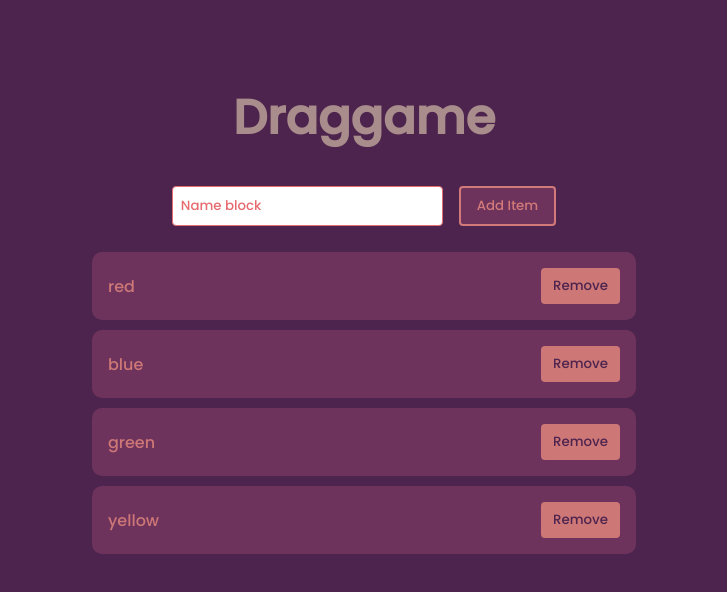
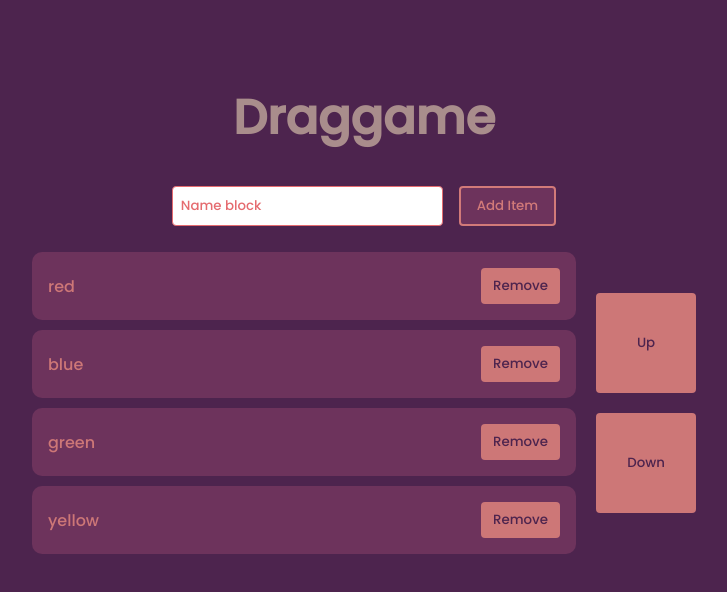
Before and after one commit to Morghot2/Draggame, a React (Vite) app: page / in a window 1280 px wide. Shown: the top 592 px of the page, without its empty margins (276-1003 px from the left). Built offline with nearby package versions, Linux system fonts and the light colour scheme.

Commit message:
DG-000004: added buttons for moving blocks

```diff
--- a/index.html
+++ b/index.html
@@ -11,7 +11,7 @@
     <meta name="viewport" content="width=device-width, initial-scale=1.0" />
     <title>Draggame</title>
   </head>
-  <body style="margin: 0; padding: 0">
+  <body style="margin: 0; padding: 0; background-color: #4d244e">
     <div id="root"></div>
     <script type="module" src="/src/main.tsx"></script>
   </body>
--- a/src/components/DraggableBlockList/Blocks/Blocks.styles.ts
+++ b/src/components/DraggableBlockList/Blocks/Blocks.styles.ts
@@ -1,10 +1,17 @@
-import styled from 'styled-components';
+import styled, { css } from 'styled-components';
+
+const BlockListWrapper = styled.div`
+  display: flex;
+  flex-direction: row;
+  align-items: center;
+  justify-content: center;
+`;
 
 const BlocksList = styled.ul`
   padding-inline-start: 0px;
 `;
 
-const BlockItem = styled.li`
+const BlockItem = styled.li<{ $selected: boolean }>`
   padding: 16px;
   margin: 10px 0px;
   color: #cd7777;
@@ -17,6 +24,12 @@ const BlockItem = styled.li`
   flex-wrap: wrap;
   font-family: 'Poppins', sans-serif;
   font-family: Poppins;
+  ${({ $selected }) =>
+    $selected &&
+    css`
+      border: 2px solid #cd7777;
+      box-shadow: 0px 0px 10px 0px #cd7777;
+    `}
 `;
 
 const RemoveButton = styled.button`
@@ -36,4 +49,40 @@ const RemoveButton = styled.button`
   transition: background-color 0.2s ease-in-out;
 `;
 
-export { BlocksList, BlockItem, RemoveButton };
+const MoveButtonsWrapper = styled.div`
+  display: flex;
+  flex-direction: column;
+  align-items: center;
+  justify-content: center;
+  margin-left: 20px;
+  gap: 20px;
+`;
+
+const MoveButton = styled.button`
+  font-family: 'Poppins', sans-serif;
+  font-family: Poppins;
+  padding: 8px 12px;
+  border: none;
+  background-color: #cd7777;
+  border-radius: 4px;
+  cursor: pointer;
+  color: #4d244e;
+  width: 100px;
+  height: 100px;
+
+  &:hover {
+    background-color: #6d335c;
+    color: #cd7777;
+    border: 2px solid #cd7777;
+  }
+  transition: background-color 0.2s ease-in-out;
+`;
+
+export {
+  BlocksList,
+  BlockItem,
+  RemoveButton,
+  MoveButton,
+  MoveButtonsWrapper,
+  BlockListWrapper,
+};
--- a/src/components/DraggableBlockList/Blocks/Blocks.tsx
+++ b/src/components/DraggableBlockList/Blocks/Blocks.tsx
@@ -1,13 +1,24 @@
+import { useState } from 'react';
 import {
   DragDropContext,
   Droppable,
   Draggable,
   DropResult,
 } from '@hello-pangea/dnd';
-import { BlocksList, BlockItem, RemoveButton } from './Blocks.styles';
+import {
+  BlocksList,
+  BlockItem,
+  RemoveButton,
+  MoveButton,
+  BlockListWrapper,
+  MoveButtonsWrapper,
+} from './Blocks.styles';
 import { BlockListProps } from '../DraggableBlockList.utils';
 
 export const Blocks = ({ blocks, setBlocks }: BlockListProps) => {
+  const [selectedBlockIndex, setSelectedBlockIndex] = useState<number | null>(
+    null,
+  );
   const handleRemoveBlock = (id: string) => {
     const updatedBlocks = blocks.filter(block => block.id !== id);
     setBlocks(updatedBlocks);
@@ -21,7 +32,30 @@ export const Blocks = ({ blocks, setBlocks }: BlockListProps) => {
     items.splice(result.destination.index, 0, reorderedItem);
     setBlocks(items);
   };
+
+  const moveItem = (currentIndex: number, targetIndex: number) => {
+    const newBlocks = [...blocks];
+    const item = newBlocks.splice(currentIndex, 1)[0];
+    newBlocks.splice(targetIndex, 0, item);
+    setBlocks(newBlocks);
+    setSelectedBlockIndex(targetIndex);
+  };
+
+  const handleMoveUp = () => {
+    if (selectedBlockIndex !== null && selectedBlockIndex > 0) {
+      moveItem(selectedBlockIndex, selectedBlockIndex - 1);
+    }
+  };
+
+  const handleMoveDown = () => {
+    if (selectedBlockIndex !== null && selectedBlockIndex < blocks.length - 1) {
+      moveItem(selectedBlockIndex, selectedBlockIndex + 1);
+    }
+  };
+
+  const showButtons = blocks.length >= 2;
   return (
+    <BlockListWrapper>
       <DragDropContext onDragEnd={handleOnDragEnd}>
         <Droppable droppableId="droppable">
           {provided => (
@@ -33,6 +67,8 @@ export const Blocks = ({ blocks, setBlocks }: BlockListProps) => {
                       ref={provided.innerRef}
                       {...provided.draggableProps}
                       {...provided.dragHandleProps}
+                      $selected={selectedBlockIndex === index}
+                      onClick={() => setSelectedBlockIndex(index)}
                     >
                       {name}
                       <RemoveButton onClick={() => handleRemoveBlock(id)}>
@@ -47,5 +83,22 @@ export const Blocks = ({ blocks, setBlocks }: BlockListProps) => {
           )}
         </Droppable>
       </DragDropContext>
+      {showButtons && (
+        <MoveButtonsWrapper>
+          <MoveButton
+            onClick={handleMoveUp}
+            disabled={selectedBlockIndex === 0}
+          >
+            Up
+          </MoveButton>
+          <MoveButton
+            onClick={handleMoveDown}
+            disabled={selectedBlockIndex === blocks.length - 1}
+          >
+            Down
+          </MoveButton>
+        </MoveButtonsWrapper>
+      )}
+    </BlockListWrapper>
   );
 };
--- a/src/components/DraggableBlockList/DraggableBlockList.styles.ts
+++ b/src/components/DraggableBlockList/DraggableBlockList.styles.ts
@@ -5,9 +5,8 @@ const DraggableBlockListWrapper = styled.div`
   flex-direction: column;
   align-items: center;
   padding-top: 50px;
-  width: 100vw;
-  height: 100vh;
-  background-color: #4d244e;
+  width: 100%;
+  height: calc(100vh - 50px);
   font-family: 'Poppins', sans-serif;
   font-family: Poppins;
 `;
```
Lines whose indentation alone changed are shown as unchanged.
